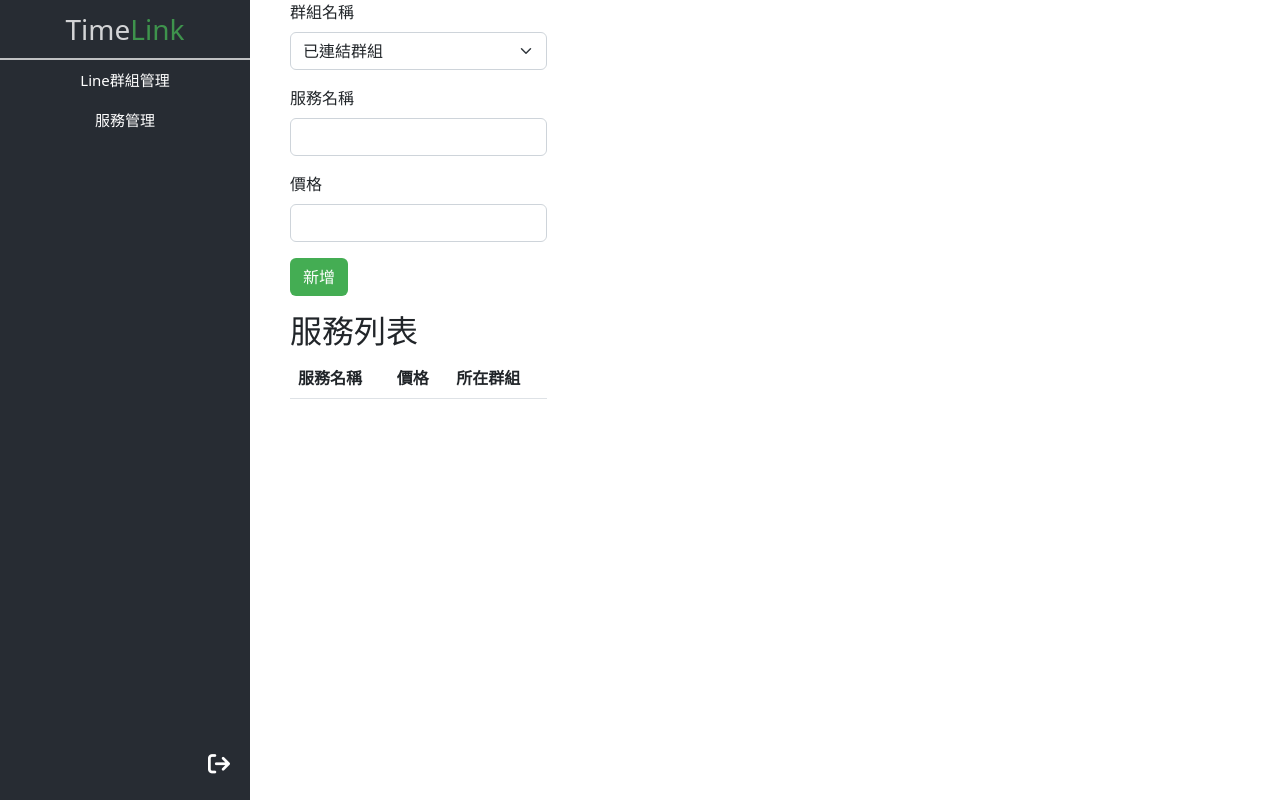
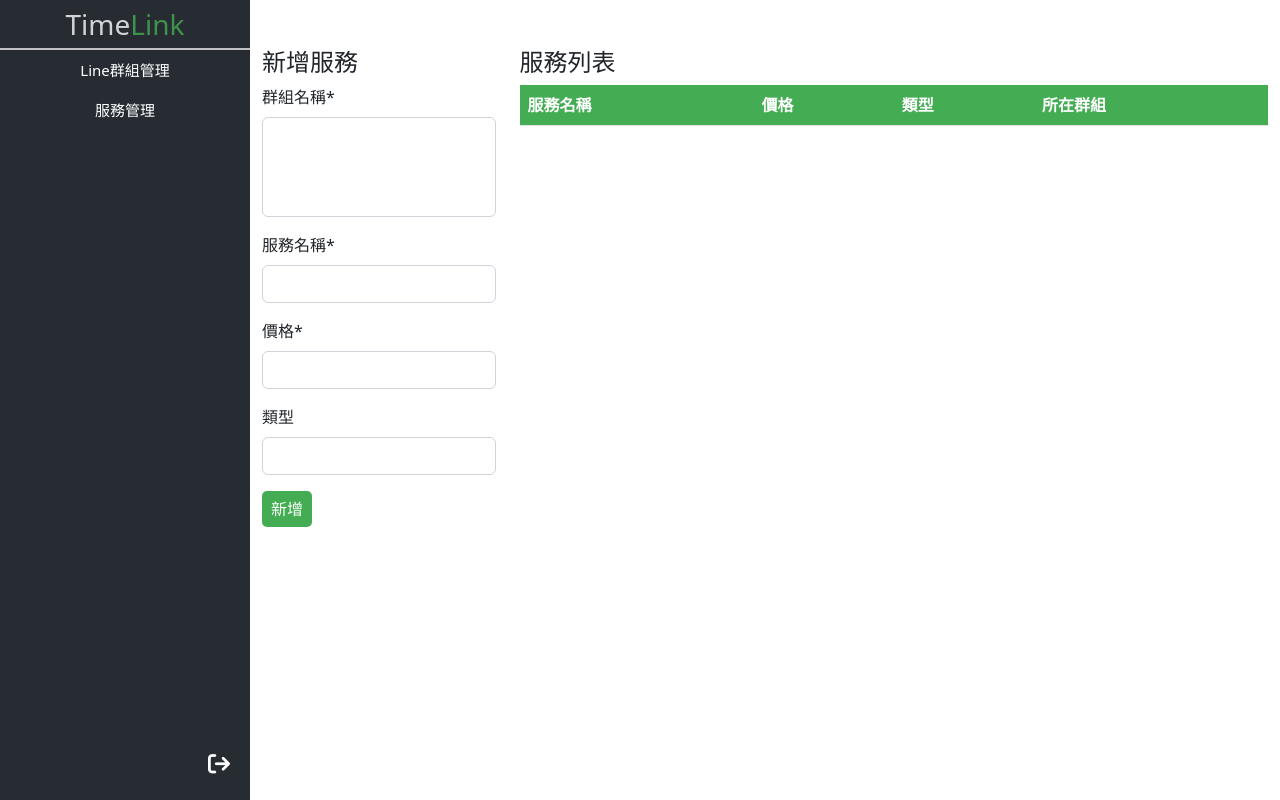
Before and after one commit to ChengTze-Wu/TimeLink, a Flask app: template timelink/templates/service.html in a window 1280 px wide. Run offline with Flask 2, Linux system fonts and the light colour scheme; the template is opened without the code that fills it, so the values that code supplies are empty; parts of the project's set-up code (start-up, migrations or seed data) failed here and were passed over; some libraries are stand-ins or nearby versions.

Commit message:
dev 0.0.1

```diff
--- a/timelink/app.py
+++ b/timelink/app.py
@@ -1,9 +1,10 @@
 import os
+from dotenv import load_dotenv
 from flask import Flask
-import controller
-from dotenv import load_dotenv
 
 load_dotenv()
+import controller
+
 
 app = Flask(__name__)
 app.secret_key = os.environ['SECRET_KEY']
@@ -17,3 +18,6 @@ app.register_blueprint(controller.apis.group, url_prefix="/api")
 app.register_blueprint(controller.apis.user, url_prefix="/api")
 # pages
 app.register_blueprint(controller.pages)
+
+if __name__ == "__main__":
+    app.run(debug=True, port=3000)
--- a/timelink/controller/apis/service.py
+++ b/timelink/controller/apis/service.py
@@ -9,16 +9,19 @@ service = Blueprint('service', __name__)
 @service.route("/service", methods=["POST"])
 def add_service():
     try:
-        name = request.form["name"]
-        price = request.form["price"]
-        group_id = request.form["group_id"]
+        data = request.get_json()
+        name = data["name"]
+        price = data["price"]
+        type = data["type"]
+        group_id = data["groupId"]
+
         usertoken = jwt.decode(session.get('usertoken'), "secret", algorithms=["HS256"])
         user_id = usertoken["id"]
 
-        resp = model.service.create(name=name, price=price, group_id=group_id, user_id=user_id)
-        return redirect(url_for('pages.service'))
-    except Exception:
-        return redirect(url_for('pages.service'))
+        resp = model.service.create(name=name, type=type, price=price, group_id=group_id, user_id=user_id)
+        return resp
+    except Exception as e:
+        return {'error':str(e)}, 405
 
 
 @service.route("/groups_option", methods=["GET"])
@@ -36,8 +39,14 @@ def get_services():
     try:
         usertoken = jwt.decode(session.get('usertoken'), "secret", algorithms=["HS256"])
         user_id = usertoken["id"]
-        resp = model.service.get_all_by_user(user_id=user_id)
-
+        resp = model.service.get_all_by_user_id(user_id=user_id)
         return resp
     except Exception as e:
         return {'error':str(e)}, 405
+
+@service.route("/service", methods=["DELETE"])
+def delete_service():
+    try:
+        return {"ok": True}
+    except Exception as e:
+        return {'error': str(e)}, 405
--- a/timelink/controller/linebot.py
+++ b/timelink/controller/linebot.py
@@ -1,7 +1,5 @@
 import os
 import model
-from dotenv import load_dotenv
-load_dotenv()
 
 from flask import (
     Blueprint, request, abort
@@ -69,7 +67,7 @@ def message_text(event):
 
                 line_bot_api.reply_message(
                         event.reply_token,
-                        TextSendMessage(f"{user_name}，為您查看服務列表：\n{service_msg}")
+                        TextSendMessage(f"{user_name}，為您查看服務列表：{service_msg}")
                 )
             elif "預約" in event.message.text:
                 line_bot_api.reply_message(
--- a/timelink/model/__init__.py
+++ b/timelink/model/__init__.py
@@ -1,3 +1 @@
-from dotenv import load_dotenv
-load_dotenv()
 from model import service, user, group
--- a/timelink/static/css/layout.css
+++ b/timelink/static/css/layout.css
@@ -17,7 +17,7 @@ a:visited {
 }
 /* var */
 :root {
-    --main-color: #0f6fc5;
+    --main-color: #44ad53;
     --secondary-color: #272c33;
     --mode-color: #e7e7e7;
     --mode-card-color: #414a58;
@@ -49,7 +49,7 @@ a:visited {
     align-items: center;
     justify-content: center;
     width: 100%;
-    height: 60px;
+    height: 50px;
     border-bottom: 2px solid var(--mode-color);
     font-size: 28px;
 }
@@ -67,25 +67,53 @@ a:visited {
     justify-content: center;
     height: 40px;
     font-size: 15px;
-    width: 100%;
+    max-width: 100%;
 }
 .nav_item:hover {
     cursor: pointer;
     background-color: #414a58;
 }
 
-.main {
+.main-scroll {
     overflow-y: auto;
     scrollbar-color: var(--mode-card-color) var(--mode-color);
     scrollbar-width: thin;
-    margin-left: 40px;
 }
 
 .btn-claim {
     color: white;
-    background-color: #44ad53;
+    background-color: var(--main-color);
 }
 .btn-services {
     color: white;
-    background-color: #44ad53;
+    background-color: var(--main-color);
 }
+
+button#add_service {
+    font-size: 16px;
+    height: 36px;
+    width: 50px;
+    border: unset;
+    background-color: var(--main-color);
+    border-radius: 5px;
+    color: white;
+}
+button#add_service:hover {
+    color: white;
+    opacity: 0.6;
+}
+button#add_service:active {
+    opacity: 1;
+}
+
+.spinner {
+    color: var(--main-color);
+    width: 20px;
+    height: 20px;
+    font-size: 12px;
+}
+
+thead.table_head {
+    background-color: #44ad54;
+    color: white;
+}
--- a/timelink/static/js/fetch.js
+++ b/timelink/static/js/fetch.js
@@ -8,11 +8,13 @@ async function getDataFromApi(url) {
 }
 
 async function postDataToApi(url, data) {
+    console.log(JSON.stringify(data));
     const resp = await fetch("api/" + url, {
         method: "POST",
         body: JSON.stringify(data),
         headers: new Headers({ "Content-Type": "application/json" }),
     });
     const message = await resp.json();
+    console.log(message);
     return message;
 }
--- a/timelink/templates/layout/base.html
+++ b/timelink/templates/layout/base.html
@@ -16,7 +16,7 @@
             <!-- area-l -->
             {% include'layout/sidebar.html' %}
             <!-- area-r -->
-            <main class="main">
+            <main class="container-fluid main-scroll mt-5">
                 <!-- main  -->
                 {% block main %}{% endblock %}
             </main>
--- a/timelink/templates/service.html
+++ b/timelink/templates/service.html
@@ -3,15 +3,22 @@
 {% block title %}Service | {% endblock %}
 <!-- main -->
 {% block main %}
-<form class="mb-3" action="{{ url_for('service.add_service') }}" method="post">
+<div class="row">
+    <form class="col-3" onsubmit="return false">
         <div class="mb-3">
-        <label for="select_group" class="form-label">群組名稱</label>
-        <select name="group_id" id="select_group" class="form-select">
-            <option selected>已連結群組</option>
-        </select>
+            <h4>新增服務</h4>
+            <label for="select_group" class="form-label">群組名稱*</span></label>
+            <select
+                name="group_id"
+                id="select_group"
+                class="form-select"
+                style="height: 100px"
+                required
+                multiple
+            ></select>
         </div>
         <div class="mb-3">
-        <label for="name" class="form-label">服務名稱</label>
+            <label for="name" class="form-label">服務名稱*</label>
             <input
                 type="text"
                 class="form-control"
@@ -21,7 +28,7 @@
             />
         </div>
         <div class="mb-3">
-        <label for="price" class="form-label">價格</label>
+            <label for="price" class="form-label">價格*</label>
             <input
                 type="number"
                 class="form-control"
@@ -30,22 +37,38 @@
                 required
             />
         </div>
-    <button type="submit" class="btn btn-services">新增</button>
+        <div class="mb-3">
+            <label for="type" class="form-label">類型</label>
+            <input type="text" class="form-control" id="type" name="type" />
+        </div>
+        <button id="add_service" type="submit">新增</button>
     </form>
-
-<h2>服務列表</h2>
-<table class="table">
-    <thead>
+    <div class="col-9">
+        <div class="d-flex align-items-baseline">
+            <h4>服務列表</h4>
+            <div
+                class="ms-2 spinner spinner-border text-success d-none"
+                role="status"
+            >
+                <span class="visually-hidden">Loading...</span>
+            </div>
+        </div>
+        <table class="table table-hover">
+            <thead class="table_head">
                 <tr>
                     <th scope="col">服務名稱</th>
                     <th scope="col">價格</th>
+                    <th scope="col">類型</th>
                     <th scope="col">所在群組</th>
                 </tr>
             </thead>
             <tbody id="services_list"></tbody>
         </table>
+    </div>
+</div>
 {% endblock %}
 <!-- script -->
+
 {% block script %}
 <script src="{{ url_for('static', filename='js/service.js') }}"></script>
 {% endblock %}
--- a/timelink/util/login_validator.py
+++ b/timelink/util/login_validator.py
@@ -1,5 +1,5 @@
 from functools import wraps
-from flask import session, request, redirect, url_for
+from flask import session, redirect, url_for
 import jwt
 import model
 
--- a/timelink/wsgi.py
+++ b/timelink/wsgi.py
@@ -2,4 +2,4 @@
 from app import app
 
 if __name__ == "__main__":
-    app.run(port=3000, debug=True)
+    app.run(debug=True, port=3000)
```
Also changed, not shown: timelink/model/service.py (+13 -8 lines), timelink/static/js/service.js (+94 -27 lines), timelink/templates/group.html (+7 -3 lines). Lines whose indentation alone changed are shown as unchanged.
